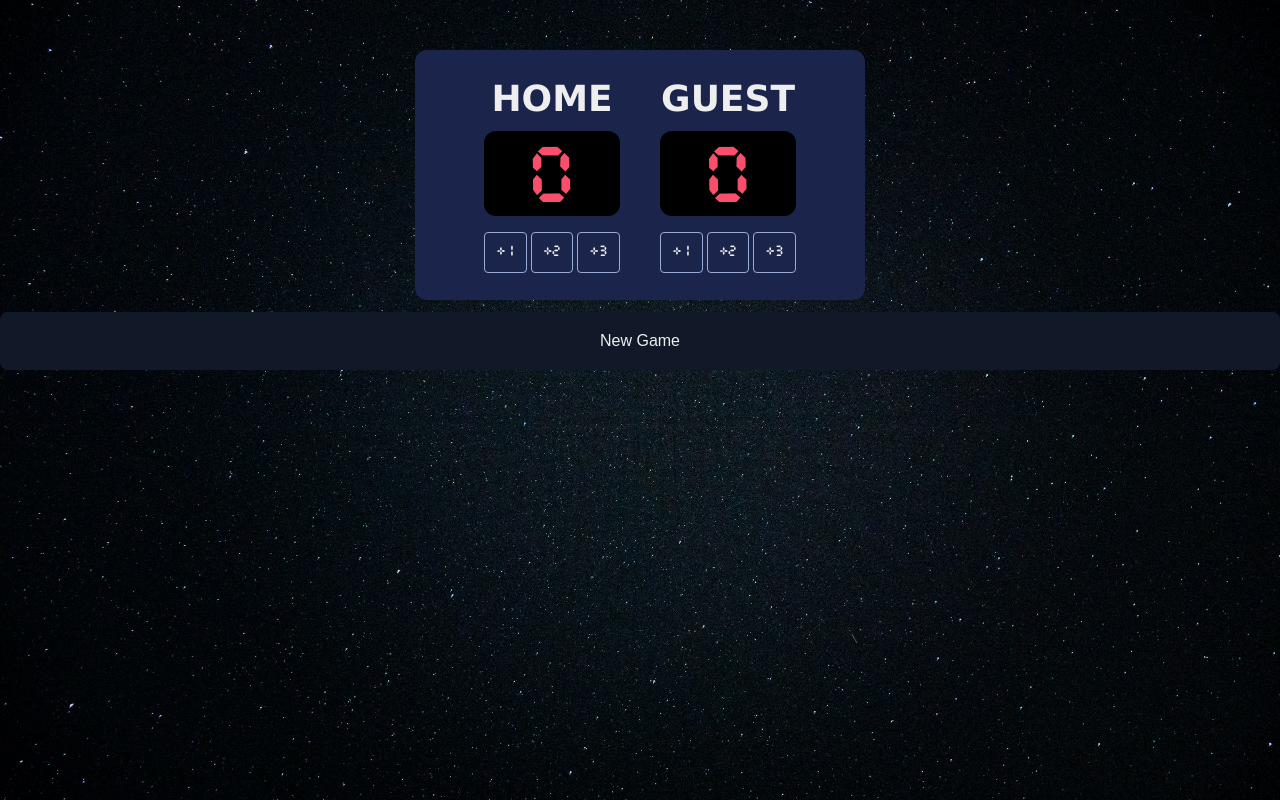
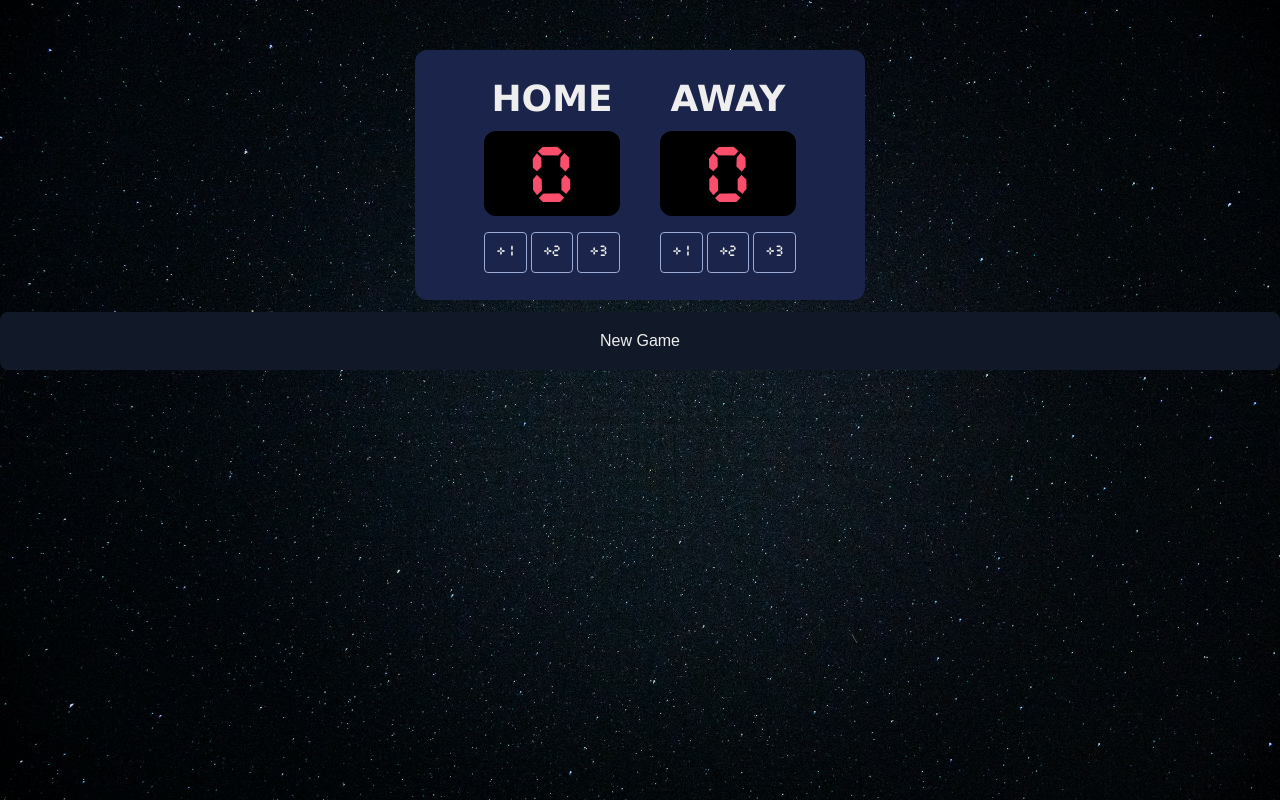
Before and after one commit to fr-en/scoreboard-example, a plain HTML site: page index.html in a window 1280 px wide. Drawn offline with Linux system fonts and the light colour scheme.

Commit message:
Update score header

```diff
--- a/index.html
+++ b/index.html
@@ -16,7 +16,7 @@
         </div>
       </div>
       <div class="score-col">
-        <h3 class="col-h white-text">GUEST</h3>
+        <h3 class="col-h white-text">AWAY</h3>
         <div class="num-container " id="guest-num-screen">
           <div class="num" id="guest-num">0</div>
         </div>
```
